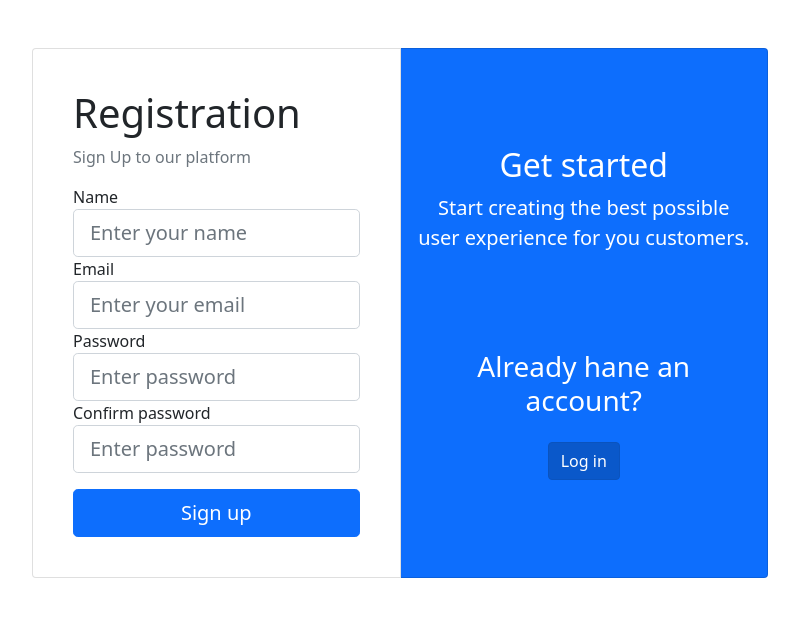
After one commit to MalinaValeria/fastapi-pet-project, a FastAPI app: page /auth/registration/ in a window 1280 px wide. The commit adds this page. Shown: the top 617 px of the page, without its empty margins (240-1039 px from the left). Run offline with FastAPI, Linux system fonts and the light colour scheme; parts of the project's set-up code (start-up, migrations or seed data) failed here and were passed over; some libraries are stand-ins or nearby versions.

Commit message:
Registration page

```diff
--- /dev/null
+++ b/app/static/js/register.js
@@ -0,0 +1,51 @@
+const handleRegistrationError = (error) => {
+    console.error(error);
+    const alert = $('#alert');
+    alert.removeAttr('hidden');
+    const errorDetails = error.response.data.detail;
+    console.log(Array.isArray(errorDetails))
+    if (Array.isArray(errorDetails)) {
+        alert.text(errorDetails[0].msg);
+        errorDetails.forEach((detail) => {
+            $('#registrationForm input[name=' + detail.loc[1] + ']').addClass('border-danger');
+        })
+    } else {
+        alert.text(errorDetails);
+    }
+}
+
+const register = async (url, data) => {
+    try {
+        return await axios.post(url, data);
+    } catch (error) {
+        handleRegistrationError(error);
+        return null;
+    }
+}
+
+const REGISTER_URL = 'http://localhost:8000/auth/registration/';
+
+const registerForm = $('#registrationForm');
+registerForm.on('submit', async (event) => {
+    event.preventDefault();
+    const registerBtn = $('#registrationForm button[type="submit"]');
+    const spinner = $('#spinner');
+    registerBtn.prop('disabled', true);
+    spinner.removeAttr('hidden');
+
+    const formData = {
+        name: $('#registrationForm input[name="name"]').val(),
+        email: $('#registrationForm input[name="email"]').val(),
+        password: $('#registrationForm input[name="password"]').val(),
+        password_confirm: $('#registrationForm input[name="password_confirm"]').val(),
+    }
+    const result = await register(REGISTER_URL, formData);
+
+    if (result && result.status === 200) {
+        window.location.replace('/');
+    } else {
+        registerBtn.prop('disabled', false);
+        spinner.attr('hidden', true);
+        console.error(`Login failed`);
+    }
+})
--- /dev/null
+++ b/app/templates/registration.html
@@ -0,0 +1,83 @@
+<!DOCTYPE html>
+<html lang="en">
+<head>
+    <meta charset="utf-8">
+
+
+    <title>Sign Up</title>
+    <meta name="viewport" content="width=device-width, initial-scale=1">
+    <link href="https://cdn.jsdelivr.net/npm/bootstrap@5.0.2/dist/css/bootstrap.min.css" rel="stylesheet"
+          integrity="sha384-EVSTQN3/azprG1Anm3QDgpJLIm9Nao0Yz1ztcQTwFspd3yD65VohhpuuCOmLASjC" crossorigin="anonymous">
+</head>
+<body>
+<div class="container mt-5">
+    <div class="row justify-content-center">
+        <div class="col-md-8">
+            <div class="card-group mb-0">
+                <div class="card">
+                    <div class="card-body">
+                        <div class="m-sm-4">
+                            <form id="registrationForm">
+                                <h1>Registration</h1>
+                                <p class="text-muted">Sign Up to our platform</p>
+                                <div class="form-group">
+                                    <label>Name</label>
+                                    <input class="form-control form-control-lg" type="text" name="name"
+                                           placeholder="Enter your name" required>
+                                </div>
+                                <div class="form-group">
+                                    <label>Email</label>
+                                    <input class="form-control form-control-lg" type="email" name="email"
+                                           placeholder="Enter your email" required>
+                                </div>
+                                <div class="form-group">
+                                    <label>Password</label>
+                                    <input class="form-control form-control-lg" type="password" name="password"
+                                           placeholder="Enter password" required>
+                                </div>
+                                <div class="form-group">
+                                    <label>Confirm password</label>
+                                    <input class="form-control form-control-lg" type="password" name="password_confirm"
+                                           placeholder="Enter password" required>
+                                </div>
+                                <div class="text-center mt-3 d-flex flex-column">
+                                    <span id="alert" class="text-danger" hidden></span>
+
+                                    <button class="btn btn-lg btn-primary" type="submit">
+                                         <span id="spinner"
+                                               class="spinner-border spinner-border-sm"
+                                               role="status"
+                                               hidden></span>
+                                        Sign up
+                                    </button>
+                                </div>
+                            </form>
+                        </div>
+                    </div>
+                </div>
+                <div class="card text-white bg-primary d-md-down-none" style="width:44%">
+                    <div class="card-body text-center d-flex flex-column justify-content-evenly">
+                        <div>
+                            <h2>Get started</h2>
+                            <p class="lead">
+                                Start creating the best possible user experience for you customers.
+                            </p>
+                        </div>
+                        <div>
+                            <h3>Already hane an account?</h3>
+                            <a type="button" class="btn btn-primary active mt-3" href="{{url_for('login')}}">Log in</a>
+                        </div>
+                    </div>
+                </div>
+            </div>
+        </div>
+    </div>
+</div>
+<script src="https://code.jquery.com/jquery-1.10.2.min.js"></script>
+<script src="https://cdn.jsdelivr.net/npm/bootstrap@5.0.2/dist/js/bootstrap.bundle.min.js"
+        integrity="sha384-MrcW6ZMFYlzcLA8Nl+NtUVF0sA7MsXsP1UyJoMp4YLEuNSfAP+JcXn/tWtIaxVXM"
+        crossorigin="anonymous"></script>
+<script src="https://cdn.jsdelivr.net/npm/axios/dist/axios.min.js"></script>
+<script src="{{url_for('static', path='js/register.js')}}" type="text/javascript"></script>
+</body>
+</html>
--- a/app/users/routers.py
+++ b/app/users/routers.py
@@ -24,7 +24,12 @@ def set_cookies(response: Response, key: str, value: str, token_age: int):
                         samesite='lax')
 
 
-@router.post('/register/')
+@router.get('/registration/', response_class=HTMLResponse, summary='Registration')
+async def get_registration_page(request: Request):
+    return templates.TemplateResponse('registration.html', context={'request': request})
+
+
+@router.post('/registration/')
 async def register(user_data: SUserRegister) -> dict:
     user = await UsersDAO.find_one_or_none(email=user_data.email)
     if user:
@@ -42,12 +47,12 @@ async def register(user_data: SUserRegister) -> dict:
     return {'message': 'User created successfully'}
 
 
-@router.get('/login', response_class=HTMLResponse, summary='Login')
+@router.get('/login/', response_class=HTMLResponse, summary='Login')
 async def get_login_page(request: Request):
     return templates.TemplateResponse('login.html', context={'request': request})
 
 
-@router.post('/authorization/')
+@router.post('/login/')
 async def login(response: Response, form: OAuth2PasswordRequestForm = Depends()) -> dict:
     user = await authenticate_user(email=form.username, password=form.password)
     if not user:
```
Also changed, not shown: app/static/css/login.css (+4 -4 lines), app/static/css/register.css (deleted, +0 -18 lines), app/static/js/login.js (+17 -8 lines), app/templates/login.html (+21 -13 lines), app/templates/register.html (deleted, +0 -65 lines).
